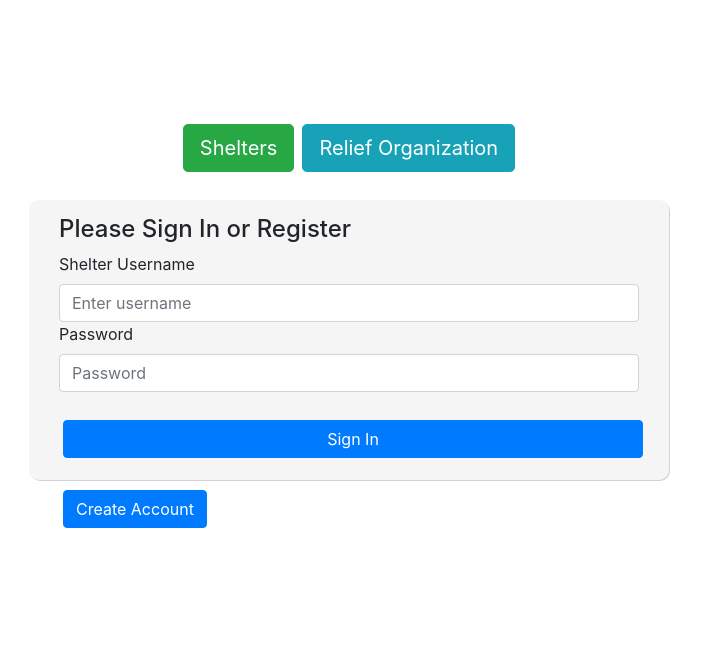
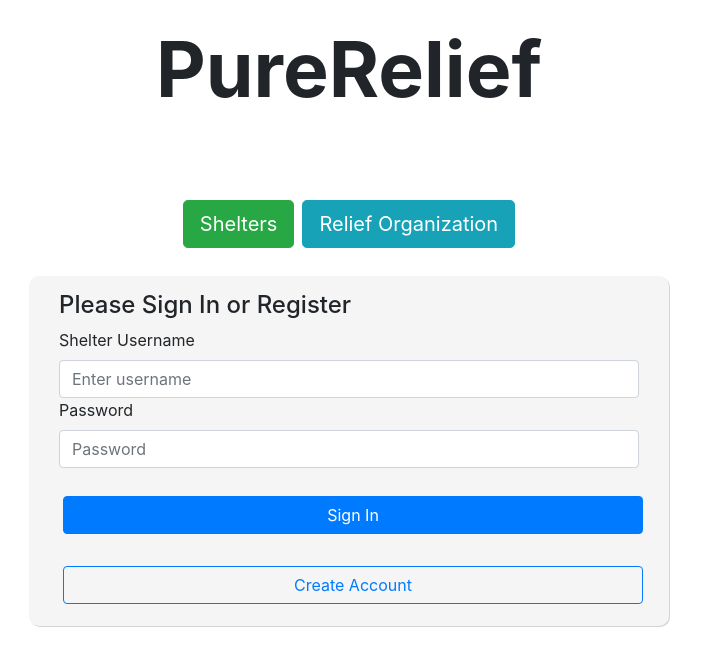
Before and after one commit to despantoso/PureRelief, a React (Create React App) app in the folder pure_relief/client/: page / in a window 1280 px wide. Shown: the top 666 px of the page, without its empty margins (291-992 px from the left). Built offline with nearby package versions, Linux system fonts and the light colour scheme.

Commit message:
Formatting for Login

```diff
--- a/pure_relief/client/src/views/Login/Login.css
+++ b/pure_relief/client/src/views/Login/Login.css
@@ -4,7 +4,7 @@
     justify-content: center;
     padding: 15px;
     margin: auto;
-    height: 280px;
+    height: 350px;
     background-color: whitesmoke;
     box-shadow: 1px 1px lightgray ;
 }
--- a/pure_relief/client/src/views/Login/Login.js
+++ b/pure_relief/client/src/views/Login/Login.js
@@ -46,7 +46,9 @@ class Login extends React.Component {
         return(
             <div>
                 <br/>
-                <br/>
+                <h1 style={{fontWeight: "bold", fontSize: "6vw", textAlign: "center"}}>
+                    PureRelief
+                </h1>
                 <br/>
                 <br/>
                 <br/>
@@ -85,8 +87,9 @@ class Login extends React.Component {
                         <br/>
                         <Link to="/signup" style={{alignContent: "center"}}>
                             <Button
-                            variant="primary"
-                            style={{margin: "4px"}}> Create Account</Button>
+                            variant="outline-primary"
+                            style={{margin: "4px"}}
+                            block> Create Account</Button>
                         </Link>
                 </Form.Group>
                 </Form>
```
